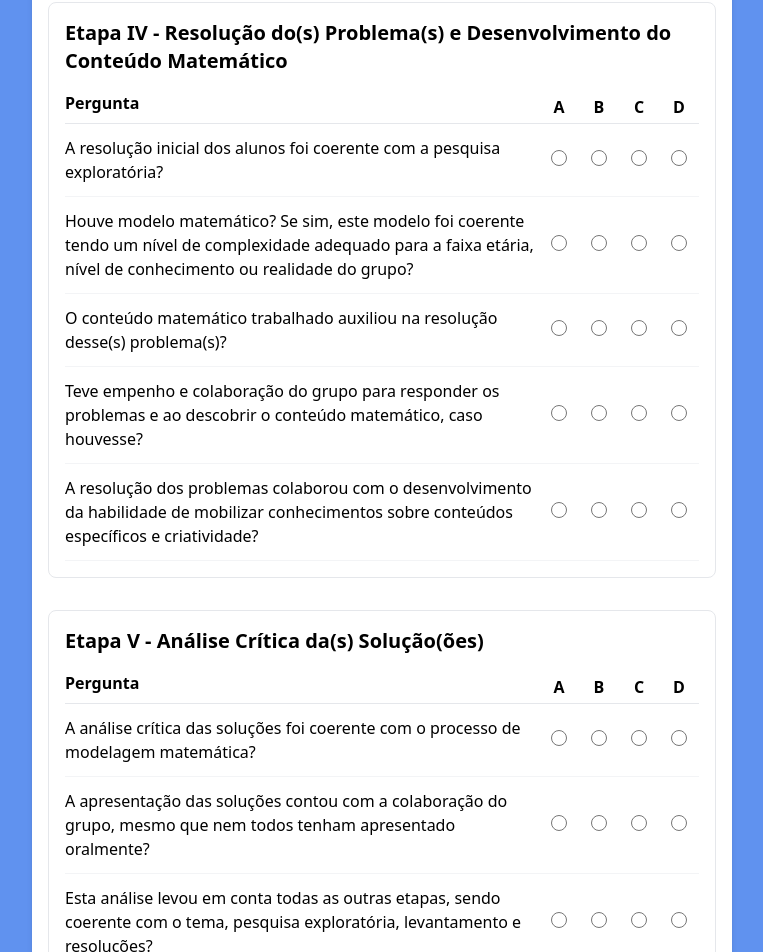
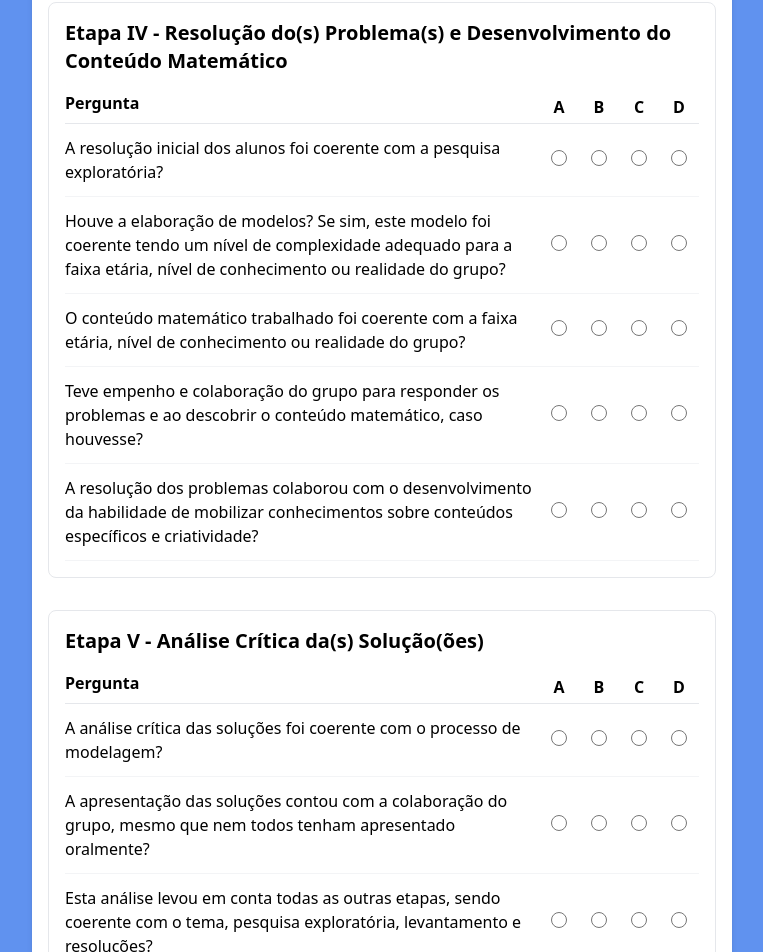
Before and after one commit to PabloSaldanhadaLuz/mestrado, a Next.js app: page /criar-avaliacao in a window 1280 px wide. Shown: the part 1834-2786 px from the top of the page, without its empty margins (258-1021 px from the left). Built offline with nearby package versions, Linux system fonts and the light colour scheme.

Commit message:
Update Etapa.tsx

```diff
--- a/src/components/EtapasAvaliacao/Etapa.tsx
+++ b/src/components/EtapasAvaliacao/Etapa.tsx
@@ -23,13 +23,13 @@ export const etapas = {
   "Etapa IV - Resolução do(s) Problema(s) e Desenvolvimento do Conteúdo Matemático":
     [
       "A resolução inicial dos alunos foi coerente com a pesquisa exploratória?",
-      "Houve modelo matemático? Se sim, este modelo foi coerente tendo um nível de complexidade adequado para a faixa etária, nível de conhecimento ou realidade do grupo?",
-      "O conteúdo matemático trabalhado auxiliou na resolução desse(s) problema(s)?",
+      "Houve a elaboração de modelos? Se sim, este modelo foi coerente tendo um nível de complexidade adequado para a faixa etária, nível de conhecimento ou realidade do grupo?",
+      "O conteúdo matemático trabalhado foi coerente com a faixa etária, nível de conhecimento ou realidade do grupo? ",
       "Teve empenho e colaboração do grupo para responder os problemas e ao descobrir o conteúdo matemático, caso houvesse?",
       "A resolução dos problemas colaborou com o desenvolvimento da habilidade de mobilizar conhecimentos sobre conteúdos específicos e criatividade?",
     ],
   "Etapa V - Análise Crítica da(s) Solução(ões)": [
-    "A análise crítica das soluções foi coerente com o processo de modelagem matemática?",
+    "A análise crítica das soluções foi coerente com o processo de modelagem?",
     "A apresentação das soluções contou com a colaboração do grupo, mesmo que nem todos tenham apresentado oralmente?",
     "Esta análise levou em conta todas as outras etapas, sendo coerente com o tema, pesquisa exploratória, levantamento e resoluções?",
     "Os conteúdos matemáticos apresentados na análise foram coerentes com as resoluções dos problemas apresentados?",
```
